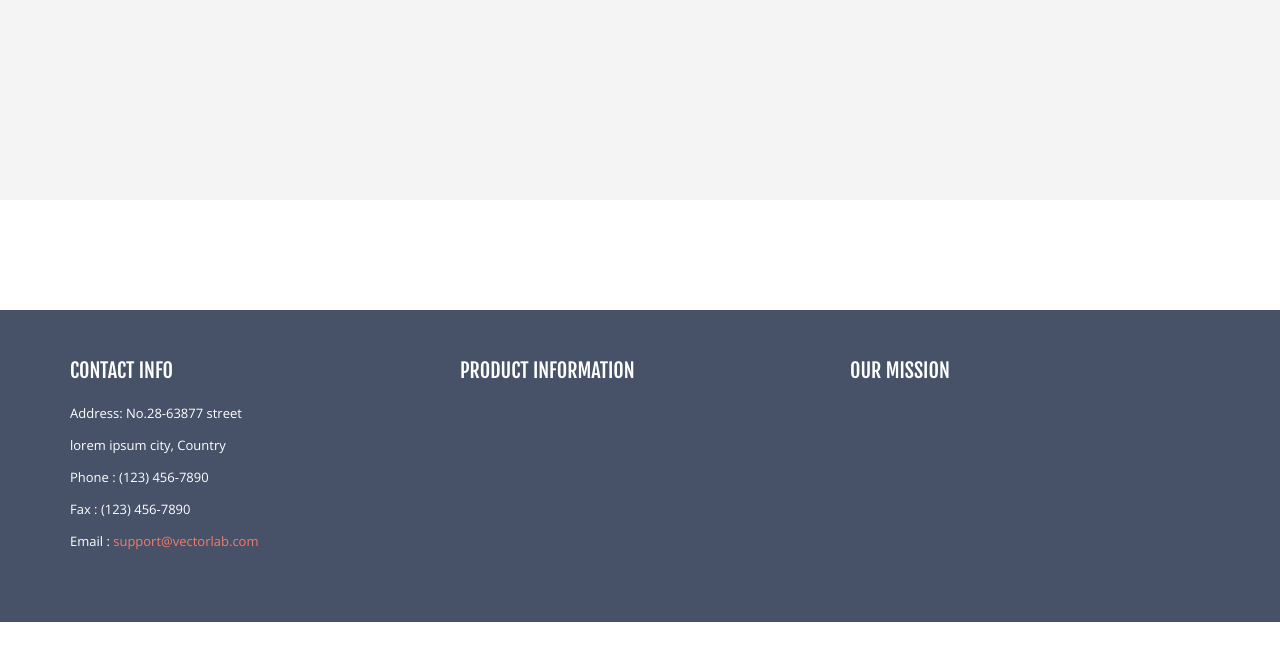
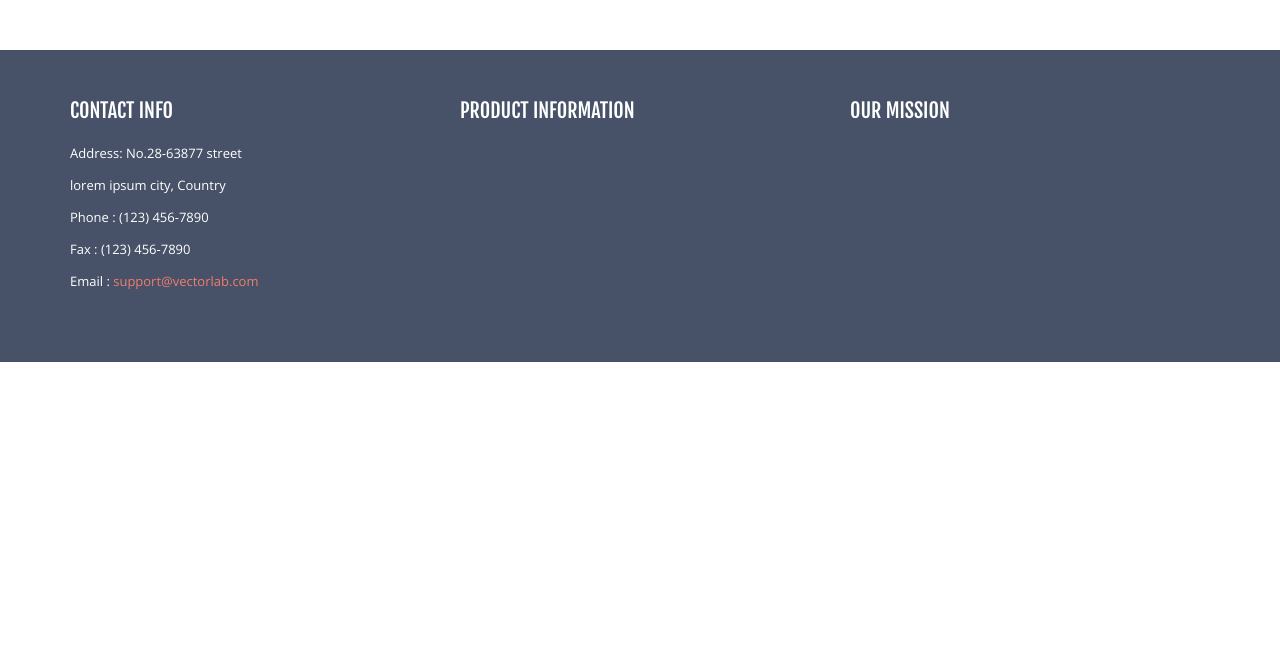
Before and after one commit to NetSPI/django.nV, a Django app: page /taskManager/ in a window 1280 px wide. Shown: the part 101-762 px from the top of the page. Run offline with Django 3.2, Linux system fonts and the light colour scheme; a user stored in the database is signed in; data comes from the database, SQL or seed files in the repository; both versions use the stored data as it was after the commit; some libraries are stand-ins or nearby versions.

Commit message:
ive decided the index page is not the right place to show project mgmt "stuff". Ultimately we need an entirely seperate bit of CSS/JS, etc. from the front end so it makes really no sense at all to do it that way given the new template

```diff
--- a/taskManager/templates/taskManager/base.html
+++ b/taskManager/templates/taskManager/base.html
@@ -35,32 +35,6 @@
 
 <!-- Navbar
 ================================================== -->
-<!--<div class="nav-wrap">
-    <div class="container">
-        <div class="navbar">
-            <div class="navbar-inner">
-                <div class="container">
-                    <a class="btn btn-navbar" data-toggle="collapse" data-target=".nav-collapse">
-                        <span class="icon-bar"></span>
-                        <span class="icon-bar"></span>
-                        <span class="icon-bar"></span>
-                    </a>
-                    <a class="brand" href="/taskManager">
-                        <strong>Django.nV - task manager</strong>
-                    </a>
-                    <div class="nav-collapse collapse">
-
-                        {% block menu %}
-                        {% endblock %}
-
-                        </ul>
-                    </div>
-                </div>
-            </div>
-        </div>
-    </div>
-</div>-->
-
   <header class="header-frontend">
       <div class="navbar navbar-default navbar-static-top">
           <div class="container">
@@ -72,7 +46,7 @@
               </div>
               <div class="navbar-collapse collapse ">
                   <ul class="nav navbar-nav">
-                      <li><a href="/taskManager/tutorials">Tutorials</a></li>
+                      <li><a href="#">Tutorials</a></li>
                       {% if user.is_authenticated %}
                       <li><a href="/taskManager/logout">Logout</a></li>
                       {% else %}
--- a/taskManager/templates/taskManager/index.html
+++ b/taskManager/templates/taskManager/index.html
@@ -24,14 +24,7 @@
 
 {% block content %}
 
-{% if user.is_authenticated %}
-<div class="property gray-bg">
-    <div class="container">
-        <div class="row">
-        </div>
-    </div>
-</div>
-{% else  %}
+{% if not user.is_authenticated %}
  <div class="container">
       <div class="row">
           <!--feature start-->
```
Also changed, not shown: db.sqlite3.
